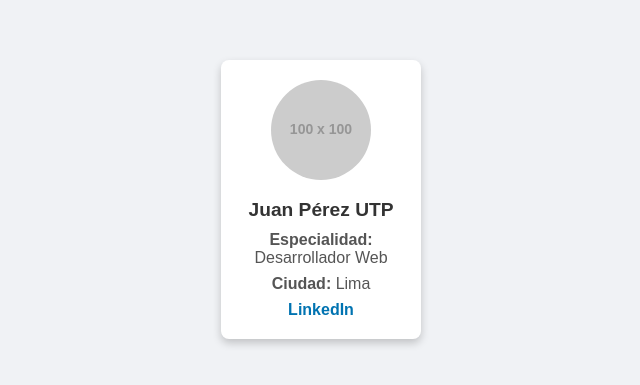
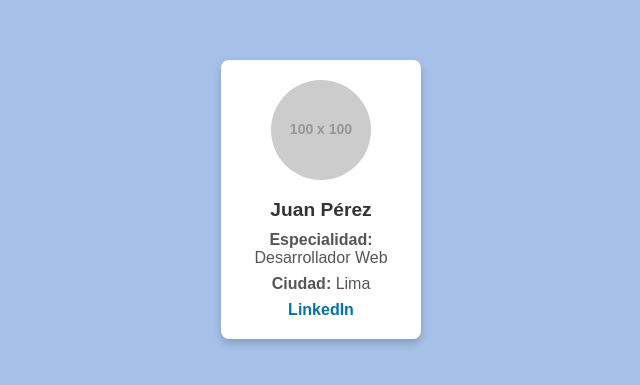
Before and after one commit to cocoPaiva/sistemas, a plain HTML site: page index.html in a window 1280 px wide. Shown: the part 201-586 px from the top of the page, without its empty margins (319-959 px from the left). Drawn offline with Linux system fonts and the light colour scheme; placeholder pictures from the web are drawn by us.

Commit message:
Home | cambio de color | correccion de titulo

```diff
--- a/index.html
+++ b/index.html
@@ -3,7 +3,7 @@
 <head>
   <meta charset="UTF-8">
   <meta name="viewport" content="width=device-width, initial-scale=1.0">
-  <title>Tarjetas de Presentación</title>
+  <title>Tarjetas de Presentación UTP</title>
   <link rel="stylesheet" href="styles.css">
 </head>
 <body>
@@ -11,7 +11,7 @@
     <!-- Persona 1 -->
     <div class="card">
       <img src="https://via.placeholder.com/100" alt="Avatar de Juan Pérez" class="avatar">
-      <h2>Juan Pérez UTP</h2>
+      <h2>Juan Pérez </h2>
       <p><strong>Especialidad:</strong> Desarrollador Web</p>
       <p><strong>Ciudad:</strong> Lima</p>
       <a href="https://www.linkedin.com/in/juanperez" target="_blank">LinkedIn</a>
--- a/styles.css
+++ b/styles.css
@@ -6,7 +6,7 @@
 
 body {
   font-family: Arial, sans-serif;
-  background-color: #f0f2f5;
+  background-color: #a6c1e9;
   display: flex;
   justify-content: center;
   align-items: center;
```
